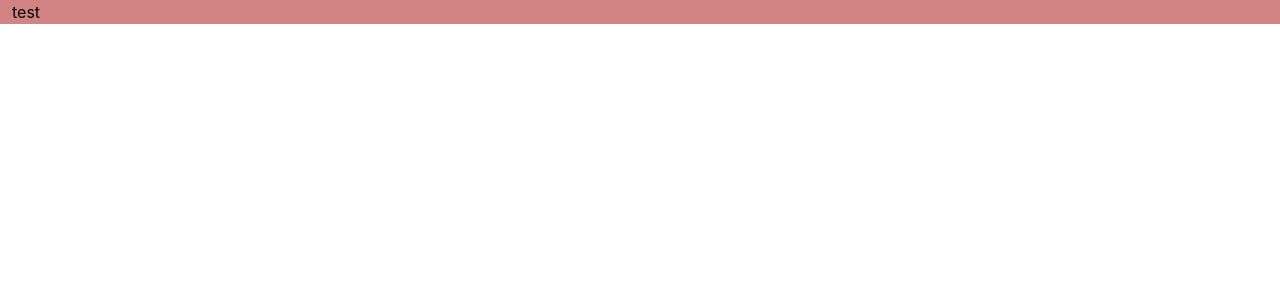
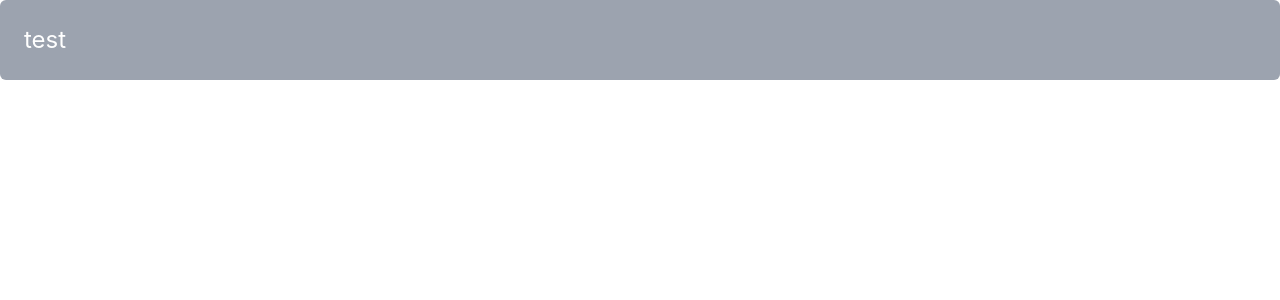
Before and after one commit to chloeyeo/2024ReactPractice, a React (Create React App) app in the folder my-react-app/: page / in a window 1280 px wide. Shown: the top 300 px of the page. Built offline with nearby package versions, Linux system fonts and the light colour scheme.

Commit message:
styling using classnames with tailwind

```diff
--- a/my-react-app/src/App.js
+++ b/my-react-app/src/App.js
@@ -4,7 +4,9 @@ import "./assets/css/tailwindStyle.css";
 const App = () => {
   return (
     <>
-      <div className="container mx-auto bg-newYorkPink-500">test</div>
+      <div className="container mx-auto bg-gray-400 p-4 rounded-md text-white text-2xl hover:bg-gray-800">
+        test
+      </div>
     </>
   );
 };
```
